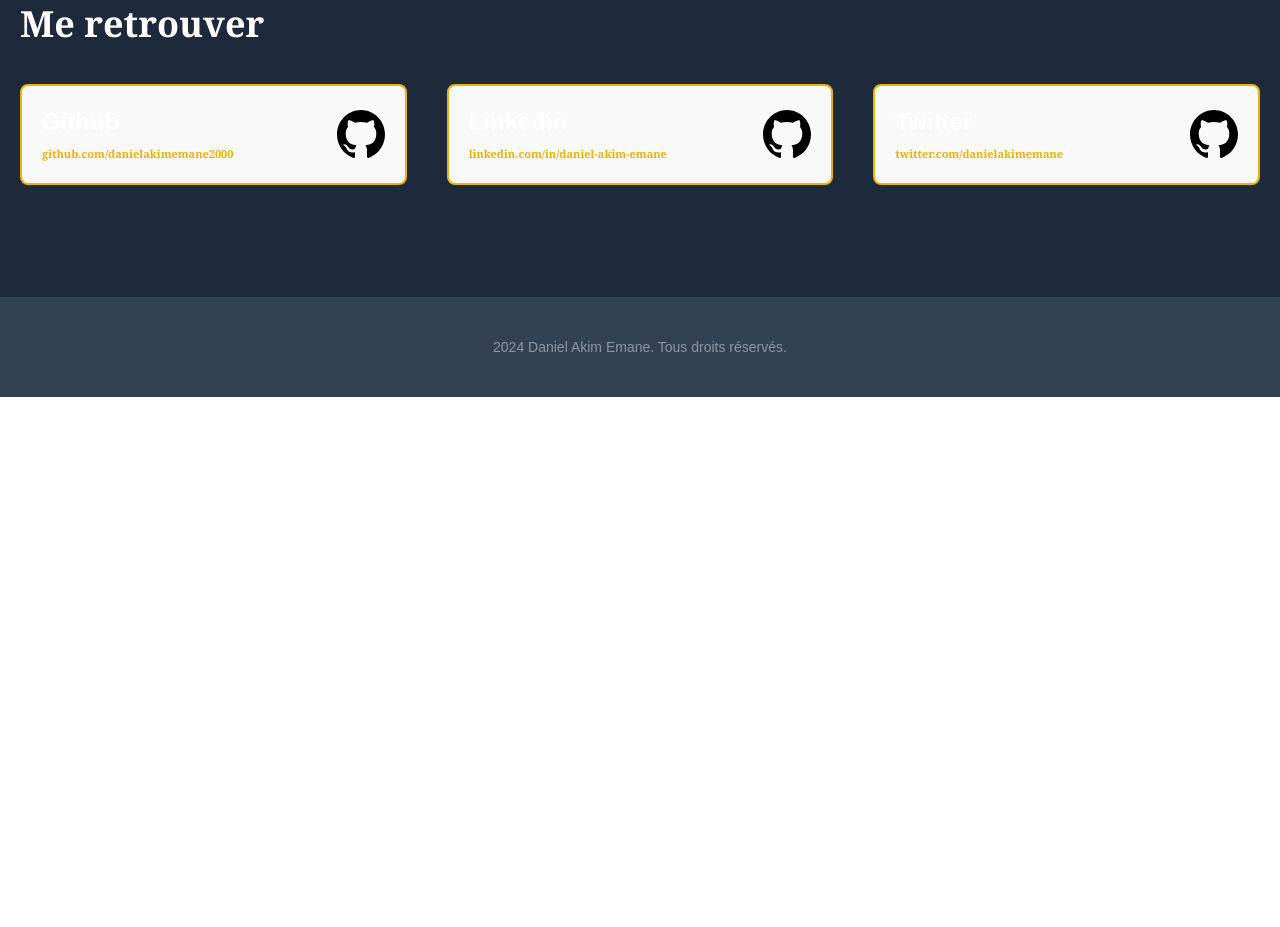
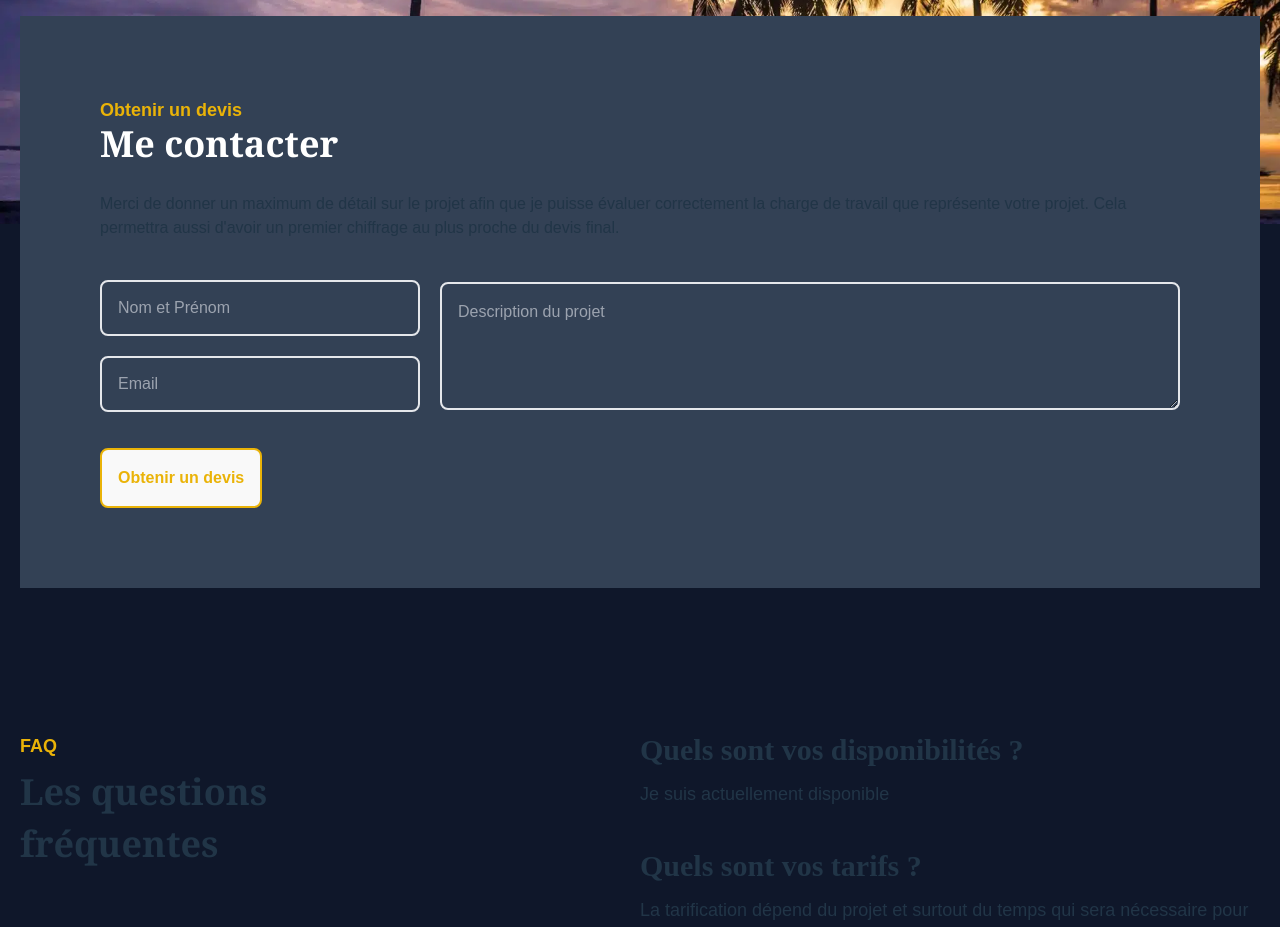
Before and after one commit to DanielAkim2000/emanedanielakim, a React (Vite) app: page /contact in a window 1280 px wide. Shown: the part 160-1087 px from the top of the page. Before the commit the page ends 800 px from the top, so only its background shows below. Built offline with nearby package versions, Linux system fonts and the light colour scheme.

Commit message:
ajout de la page contact et stylisation

```diff
--- a/src/App.jsx
+++ b/src/App.jsx
@@ -1,4 +1,5 @@
 import "@/App.css";
+import Contact from "@/pages/Contact";
 import Home from "@/pages/Home";
 import Layout from "@/pages/layout/Layout";
 import Projets from "@/pages/Projets";
@@ -11,7 +12,7 @@ function App() {
                 <Route path="/" element={<Layout />}>
                     <Route index element={<Home />} />
                     <Route path="projets" element={<Projets />} />
-                    <Route path="contact" element={<div>Contact</div>} />
+                    <Route path="contact" element={<Contact />} />
                 </Route>
             </Routes>
         </Router>
--- /dev/null
+++ b/src/pages/Contact.jsx
@@ -0,0 +1,136 @@
+import lbvimg from "@/assets/lbv.webp";
+import DivMaxWidth from "@/components/container/DivMaxWidth";
+import React from "react";
+
+const Contact = () => {
+    return (
+        <div className="w-full flex flex-col gap-0">
+            <div>
+                <img
+                    src={lbvimg}
+                    className="max-h-[24rem] min-w-full object-cover"
+                />
+            </div>
+            <div className="w-full bg-slate-900">
+                <DivMaxWidth>
+                    <div className="w-full p-20 bg-slate-700 -mt-52 max-sm:px-7 max-sm:py-10 max-sm:-mt-32">
+                        <div className="mb-10 w-full flex flex-col items-start max-">
+                            <p className="text-lg text-yellow-500 font-semibold">
+                                Obtenir un devis
+                            </p>
+                            <h2 className="text-4xl text-white font-serif text-start text-nowrap font-semibold">
+                                Me contacter
+                            </h2>
+                            <p className="text-start mt-7 text-md">
+                                Merci de donner un maximum de détail sur le
+                                projet afin que je puisse évaluer correctement
+                                la charge de travail que représente votre
+                                projet. Cela permettra aussi d&apos;avoir un
+                                premier chiffrage au plus proche du devis final.
+                            </p>
+                        </div>
+                        <div className="w-full flex flex-row items-center gap-5 max-sm:flex-col">
+                            <div className="min-w-[20em] flex flex-col justify-between gap-5">
+                                <input
+                                    type="text"
+                                    className="w-full h-14 p-4 border-2 bg-slate-700 rounded-lg transition-all duration-500 ease-in-out outline-1 focus:outline-yellow-500 focus:border-yellow-500"
+                                    placeholder="Nom et Prénom"
+                                />
+                                <input
+                                    type="text"
+                                    className="w-full h-14 p-4 border-2 bg-slate-700 rounded-lg transition-all duration-500 ease-in-out focus:outline-yellow-500"
+                                    placeholder="Email"
+                                />
+                            </div>
+                            <div className="w-full flex">
+                                <textarea
+                                    name="message"
+                                    id="message"
+                                    className="w-full h-32 border-2 bg-slate-700 overflow-hidden rounded-lg p-4 transition-all duration-500 ease-in-out focus:outline-yellow-500"
+                                    placeholder="Description du projet"
+                                ></textarea>
+                            </div>
+                        </div>
+                        <div className="w-full flex justify-start mt-9 ">
+                            <button
+                                className="text-yellow-500 font-semibold p-4 rounded-lg border-2 border-yellow-500
+                                transition-all duration-500 ease-in-out hover:bg-yellow-500 hover:text-slate-700"
+                            >
+                                Obtenir un devis
+                            </button>
+                        </div>
+                    </div>
+                    <div className="w-full flex flex-row py-36 justify-start max-sm:flex-col">
+                        <div className="w-full">
+                            <div className="text-left flex flex-col gap-3 mb-7">
+                                <h1 className="text-lg text-yellow-500 max-md:text-2xl font-semibold">
+                                    FAQ
+                                </h1>
+                                <div className="flex flex-col font-serif justify-center gap-3">
+                                    <h1 className="text-4xl  font-bold text-nowrap">
+                                        Les questions
+                                    </h1>
+                                    <h1 className="text-4xl  font-bold ">
+                                        fréquentes
+                                    </h1>
+                                </div>
+                            </div>
+                        </div>
+                        <div className="w-full">
+                            <div className="flex flex-col gap-10">
+                                <div className="text-left">
+                                    <h1 className="mb-3 text-3xl playfair max-sm:text-2xl">
+                                        Quels sont vos disponibilités ?
+                                    </h1>
+                                    <p className="md:text-lg">
+                                        Je suis actuellement disponible
+                                    </p>
+                                </div>
+                                <div className="text-left">
+                                    <h1 className="mb-3 text-3xl playfair max-sm:text-2xl">
+                                        Quels sont vos tarifs ?
+                                    </h1>
+                                    <p className="md:text-lg">
+                                        La tarification dépend du projet et
+                                        surtout du temps qui sera nécessaire
+                                        pour le mener à bien. À titre indicatif
+                                        mon tarif journalier moyen se situe aux
+                                        alentour de{" "}
+                                        <b className="text-yellow-500">200€</b>
+                                        /jour
+                                    </p>
+                                </div>
+                                <div className="text-left">
+                                    <h1 className="mb-3 text-3xl playfair max-sm:text-2xl">
+                                        Effectuez-vous des missions en Agence ?
+                                    </h1>
+                                    <p className="md:text-lg">
+                                        J&apos;effectue l&apos;ensemble de mes
+                                        missions à distance.
+                                    </p>
+                                </div>
+                                <div className="text-left">
+                                    <h1 className="mb-3 text-3xl playfair max-sm:text-2xl">
+                                        Faites-vous la partie design des
+                                        projets?
+                                    </h1>
+                                    <p className="md:text-lg">
+                                        Je ne suis malheureusement pas en
+                                        capacité d&apos;effectuer le design
+                                        d&apos;une application aussi il sera
+                                        nécessaire de fournir le design si la
+                                        mission le nécessite. Je vous donnerai
+                                        le contact d&apos;un designer web si
+                                        vous n&apos;en avez pas.
+                                    </p>
+                                </div>
+                            </div>
+                        </div>
+                    </div>
+                </DivMaxWidth>
+            </div>
+        </div>
+    );
+};
+
+export default Contact;
--- a/src/pages/Projets.jsx
+++ b/src/pages/Projets.jsx
@@ -1,6 +1,5 @@
 import reactimg from "@/assets/react.svg";
 import DivMaxWidth from "@/components/container/DivMaxWidth";
-import React from "react";
 import CardProjet from "../components/card/CardProjet";
 
 const Projets = () => {
--- a/src/pages/layout/Header.jsx
+++ b/src/pages/layout/Header.jsx
@@ -21,12 +21,12 @@ const Header = () => {
     return (
         <header className="absolute w-full py-3">
             <DivMaxWidth className="flex flex-col w-full">
-                <nav className="flex justify-between items-center pb-4 max-sm:justify-center">
+                <nav className="flex justify-between items-center pb-4">
                     <img
                         onClick={goToHome}
                         src={logo}
                         alt="logo"
-                        className="w-20 ml-0 max-sm:hidden cursor-pointer"
+                        className="w-20 ml-0  cursor-pointer"
                     />
                     <ul className="flex">
                         <li className="ml-4">
```
Also changed, not shown: src/assets/lbv.webp (added).
